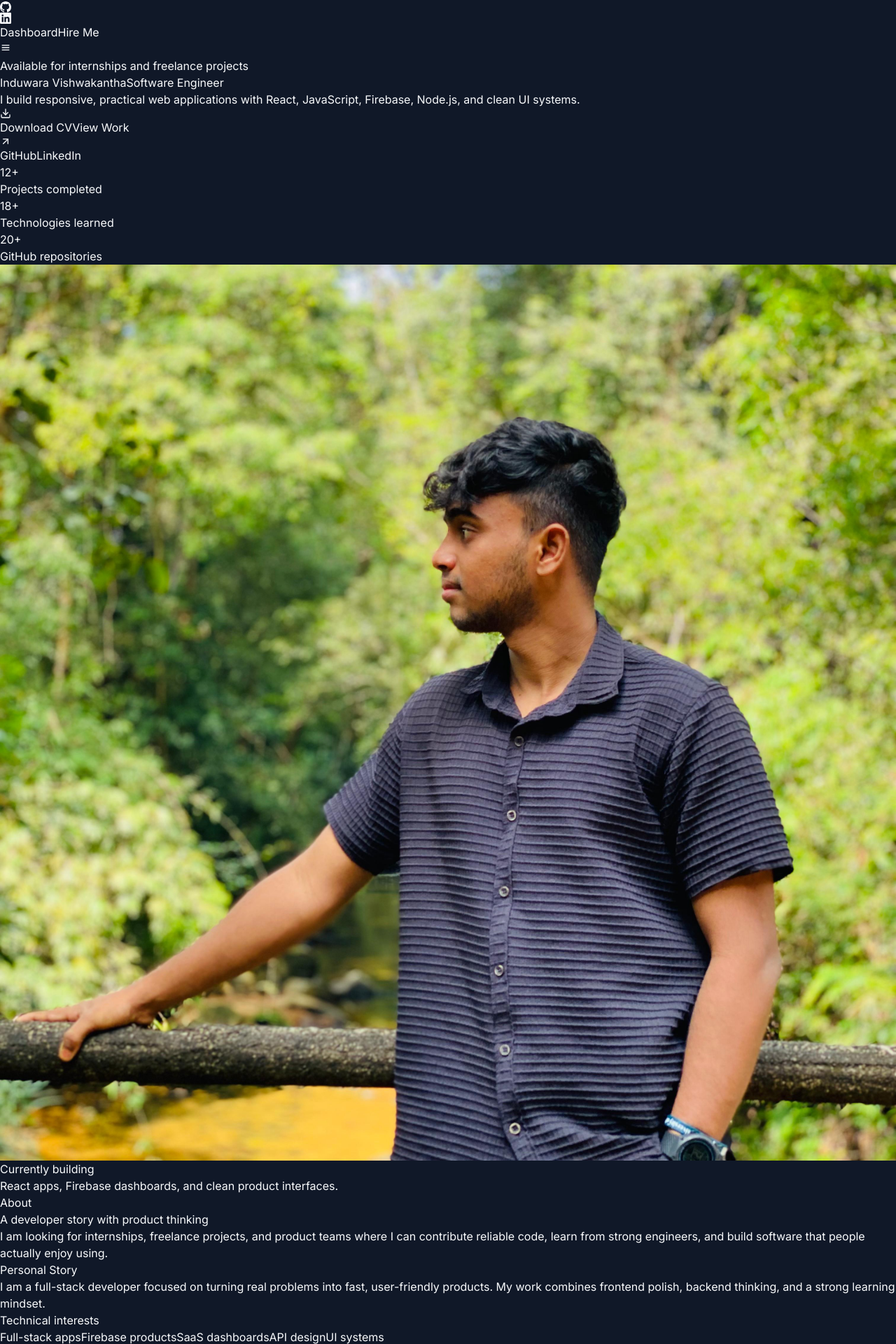
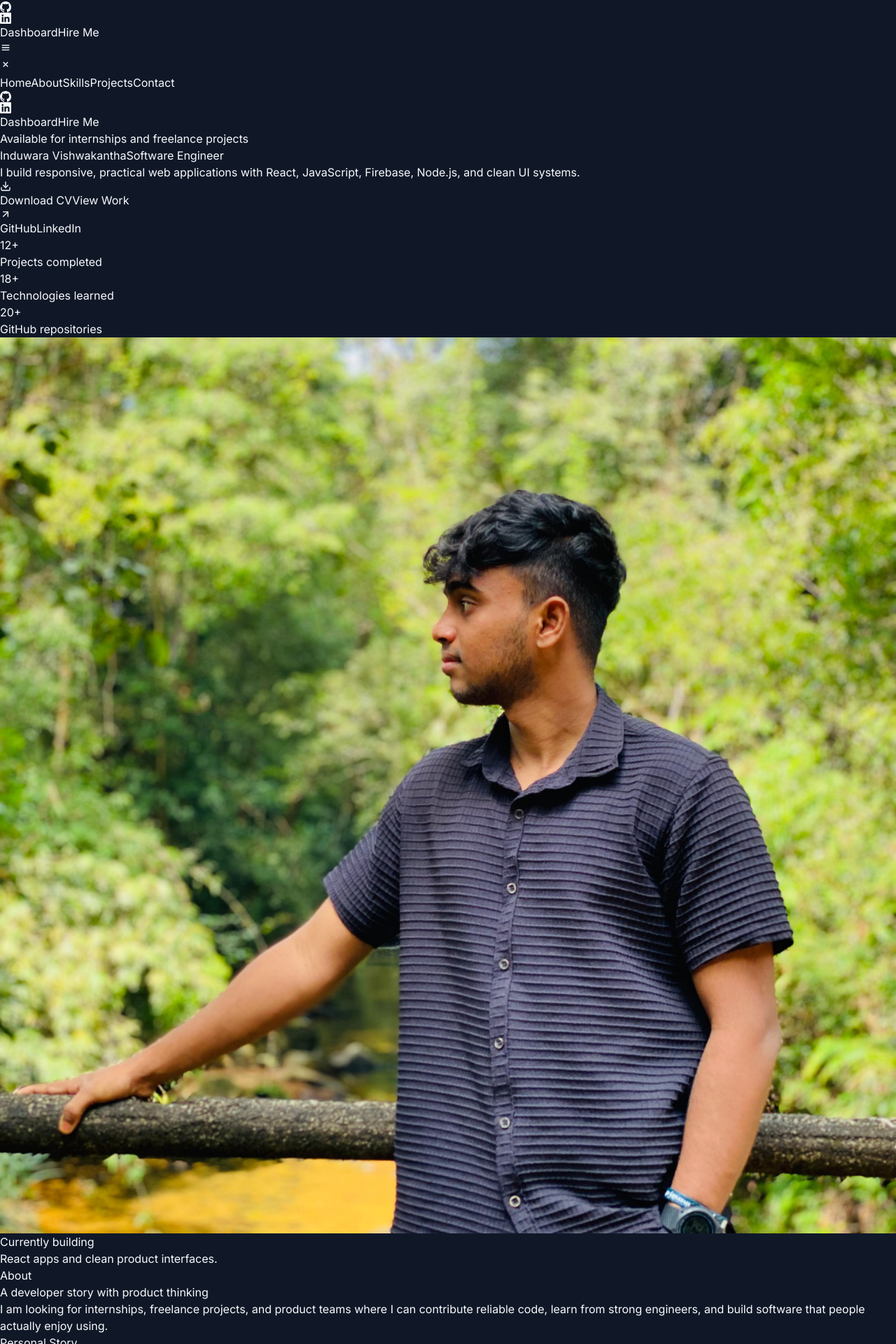
Before and after one commit to INDUWARA90/Portfolio, a React (Vite) app: page / in a window 1280 px wide. Shown: the part 142-2062 px from the top of the page at 70% size. Built offline with nearby package versions, Linux system fonts and the light colour scheme.

Commit message:
base UI done

```diff
--- a/src/App.jsx
+++ b/src/App.jsx
@@ -1,4 +1,4 @@
-import { useEffect, useState } from 'react'
+import { useState } from 'react'
 import AdminDashboard from './components/dashboard/AdminDashboard'
 import DashboardLock from './components/dashboard/DashboardLock'
 import Footer from './components/layout/Footer'
@@ -10,17 +10,11 @@ import Hero from './components/sections/Hero'
 import Projects from './components/sections/Projects'
 import Skills from './components/sections/Skills'
 import { initialContent } from './data/siteContent'
-import { useLocalStorage } from './hooks/useLocalStorage'
 
 export default function App() {
-  const [content, setContent] = useLocalStorage('portfolio-content', initialContent)
+  const [content, setContent] = useState(initialContent)
   const [dashboardOpen, setDashboardOpen] = useState(false)
   const [dashboardUnlocked, setDashboardUnlocked] = useState(false)
-
-  useEffect(() => {
-    document.documentElement.classList.remove('light')
-    window.localStorage.setItem('portfolio-theme', 'dark')
-  }, [])
 
   return (
     <div className="page-shell min-h-screen overflow-x-hidden text-white">
--- a/src/components/layout/Header.jsx
+++ b/src/components/layout/Header.jsx
@@ -15,11 +15,13 @@ function Header({ socials, onOpenDashboard }) {
   const github = socials.find((social) => social.label === 'GitHub')?.href
   const linkedin = socials.find((social) => social.label === 'LinkedIn')?.href
 
+  const closeSidebar = () => setIsOpen(false)
+
   return (
     <header className="fixed inset-x-0 top-0 z-40 px-3 pt-3 text-white light:text-slate-950">
       <nav className="mx-auto flex max-w-6xl items-center justify-between rounded-md border border-white/10 bg-[#101828]/78 px-4 py-3 shadow-[0_18px_60px_rgba(16,24,40,0.22)] backdrop-blur-2xl light:border-slate-200 light:bg-white/95 light:shadow-[0_16px_45px_rgba(15,23,42,0.1)] md:px-5">
         <a href="#home" className="text-lg font-extrabold tracking-tight">
-          Induwara<span className="text-teal-300 light:text-sky-600">.</span>
+          INDUWARA<span className="text-teal-300 light:text-sky-600">.</span>
         </a>
 
         <ul className="hidden items-center gap-5 text-sm font-semibold text-slate-300 light:text-slate-700 lg:flex">
@@ -56,25 +58,84 @@ function Header({ socials, onOpenDashboard }) {
         </button>
       </nav>
 
+      {/* Overlay */}
       {isOpen && (
-        <div className="mx-auto mt-2 max-w-6xl rounded-md border border-white/10 bg-[#101828]/95 px-4 py-5 backdrop-blur-xl light:border-slate-200 light:bg-white/95 light:shadow-[0_16px_45px_rgba(15,23,42,0.1)] lg:hidden">
-          <div className="flex flex-col gap-4">
-            {navItems.map(([label, href]) => (
-              <a key={label} href={href} onClick={() => setIsOpen(false)} className="text-slate-200 light:text-slate-800">
-                {label}
-              </a>
-            ))}
-            <div className="flex gap-3 pt-2">
-              <button className="btn-secondary px-4 py-2 text-sm" onClick={onOpenDashboard}>
+        <div
+          className="fixed inset-0 z-30 bg-black/50 transition-opacity duration-300 lg:hidden"
+          onClick={closeSidebar}
+          aria-hidden="true"
+        />
+      )}
+
+      {/* Sidebar Navigation */}
+      <div
+        className={`fixed right-0 top-0 z-40 h-screen w-64 transform transition-transform duration-300 ease-in-out lg:hidden ${
+          isOpen ? 'translate-x-0' : 'translate-x-full'
+        } border-l border-white/10 bg-[#101828]/95 px-6 py-6 backdrop-blur-xl light:border-slate-200 light:bg-white/95 overflow-y-auto`}
+      >
+        <button
+          onClick={closeSidebar}
+          className="mb-8 ml-auto flex text-3xl text-white light:text-slate-950"
+          aria-label="Close menu"
+        >
+          <BiX />
+        </button>
+
+        <nav className="flex flex-col gap-6">
+          {navItems.map(([label, href]) => (
+            <a
+              key={label}
+              href={href}
+              onClick={closeSidebar}
+              className="text-lg font-semibold text-slate-200 transition hover:text-teal-300 light:text-slate-700 light:hover:text-sky-600"
+            >
+              {label}
+            </a>
+          ))}
+
+          <div className="border-t border-white/10 pt-6 light:border-slate-200">
+            <div className="mb-4 flex gap-3">
+              {github && (
+                <a
+                  href={github}
+                  target="_blank"
+                  rel="noreferrer"
+                  aria-label="GitHub"
+                  className="icon-button text-2xl transition hover:text-teal-300 light:hover:text-sky-600"
+                >
+                  <BsGithub />
+                </a>
+              )}
+              {linkedin && (
+                <a
+                  href={linkedin}
+                  target="_blank"
+                  rel="noreferrer"
+                  aria-label="LinkedIn"
+                  className="icon-button text-2xl transition hover:text-teal-300 light:hover:text-sky-600"
+                >
+                  <BsLinkedin />
+                </a>
+              )}
+            </div>
+
+            <div className="flex flex-col gap-3">
+              <button
+                className="btn-secondary w-full px-4 py-2 text-sm"
+                onClick={() => {
+                  onOpenDashboard()
+                  closeSidebar()
+                }}
+              >
                 Dashboard
               </button>
-              <a className="btn-primary px-4 py-2 text-sm" href="#contact" onClick={() => setIsOpen(false)}>
-                Contact
+              <a href="#contact" onClick={closeSidebar} className="btn-primary w-full px-4 py-2 text-center text-sm">
+                Hire Me
               </a>
             </div>
           </div>
-        </div>
-      )}
+        </nav>
+      </div>
     </header>
   )
 }
--- a/src/components/sections/About.jsx
+++ b/src/components/sections/About.jsx
@@ -1,6 +1,8 @@
 import SectionHeader from '../ui/SectionHeader'
 
 function About({ profile, services }) {
+  console.log(profile);
+
   return (
     <section id="about" className="section-band px-4 py-20 md:px-8">
       <div className="mx-auto max-w-6xl">
--- a/src/components/sections/Hero.jsx
+++ b/src/components/sections/Hero.jsx
@@ -47,7 +47,7 @@ function Hero({ profile, socials, stats }) {
             <img src={profile.image} alt={profile.name} className="aspect-[4/5] w-full rounded-md object-cover" />
             <div className="absolute bottom-5 left-5 right-5 rounded-md bg-[#101828]/88 p-4 text-sm text-white shadow-2xl backdrop-blur light:border light:border-slate-200 light:bg-white/95 light:text-slate-950">
               <p className="font-bold text-teal-300 light:text-sky-700">Currently building</p>
-              <p className="mt-1 text-slate-300 light:text-slate-700">React apps, Firebase dashboards, and clean product interfaces.</p>
+              <p className="mt-1 text-slate-300 light:text-slate-700">React apps and clean product interfaces.</p>
             </div>
           </div>
         </div>
--- a/src/data/siteContent.js
+++ b/src/data/siteContent.js
@@ -6,8 +6,8 @@ export const initialContent = {
     name: 'Induwara Vishwakantha',
     role: 'Software Engineer',
     location: 'Sri Lanka',
-    email: 'hello@induwara.dev',
-    phone: '+94 7X XXX XXXX',
+    email: 'induwaravishwakantha90@gmail.com',
+    phone: '+94 76 569 4015',
     image: profileImage,
     resumeUrl: '/resume.pdf',
     intro:
@@ -16,7 +16,7 @@ export const initialContent = {
       'I am a full-stack developer focused on turning real problems into fast, user-friendly products. My work combines frontend polish, backend thinking, and a strong learning mindset.',
     objective:
       'I am looking for internships, freelance projects, and product teams where I can contribute reliable code, learn from strong engineers, and build software that people actually enjoy using.',
-    interests: ['Full-stack apps', 'Firebase products', 'SaaS dashboards', 'API design', 'UI systems'],
+    interests: ['Full-stack apps', 'React frontend', 'UI systems', '.NET backend'],
   },
   socials: [
     { label: 'GitHub', href: 'https://github.com/INDUWARA90' },
@@ -47,11 +47,8 @@ export const initialContent = {
     { name: 'VS Code', category: 'Tools', level: 90 },
   ],
   services: [
-    'Responsive portfolio websites',
-    'React frontend development',
-    'Firebase web applications',
-    'Admin dashboards',
-    'API integration and bug fixing',
+    'React frontend Development',
+    '.NET Development',
   ],
   projects: [
     {
--- a/src/hooks/useLocalStorage.js
+++ /dev/null
@@ -1,18 +0,0 @@
-import { useEffect, useState } from 'react'
-
-export function useLocalStorage(key, initialValue) {
-  const [value, setValue] = useState(() => {
-    try {
-      const stored = window.localStorage.getItem(key)
-      return stored ? JSON.parse(stored) : initialValue
-    } catch {
-      return initialValue
-    }
-  })
-
-  useEffect(() => {
-    window.localStorage.setItem(key, JSON.stringify(value))
-  }, [key, value])
-
-  return [value, setValue]
-}
```
Also changed, not shown: src/hooks/useTheme.js (deleted, +0 -14 lines).
